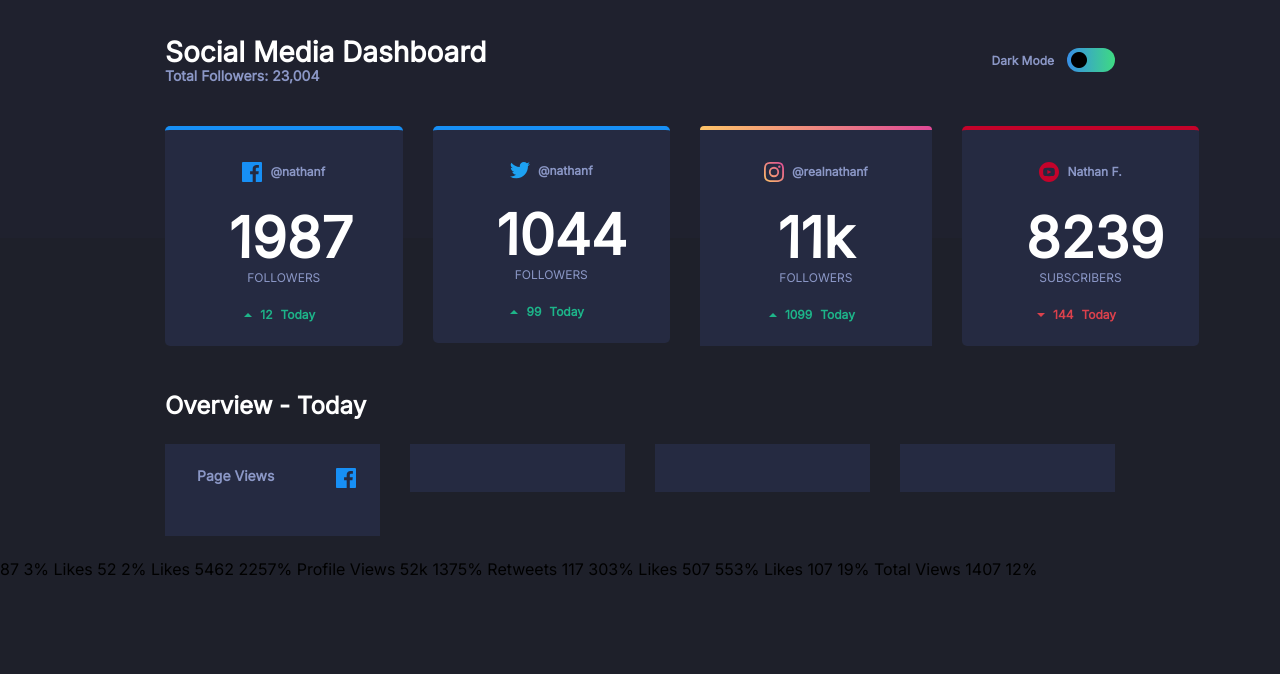
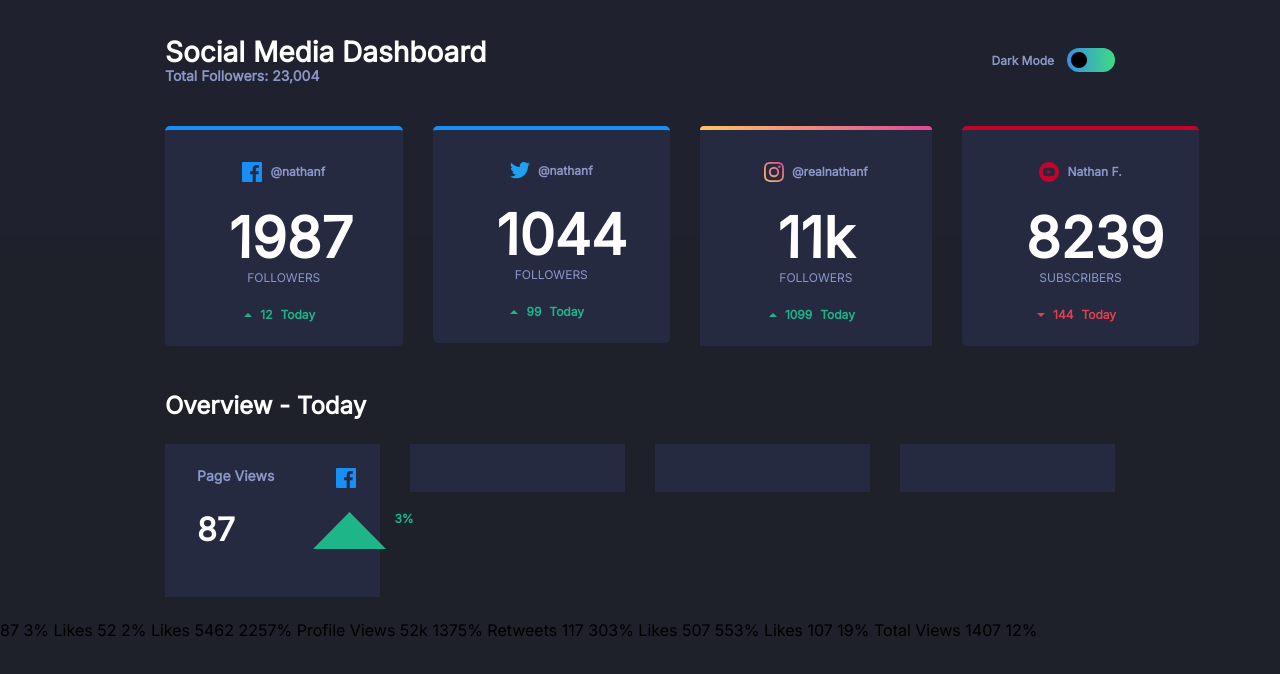
Before and after one commit to Bobel18/socialDashboardChallenge, a plain HTML site: page index.html in a window 1280 px wide. Drawn offline with Linux system fonts and the light colour scheme.

Commit message:
1ère card du container2

```diff
--- a/index.css
+++ b/index.css
@@ -106,7 +106,7 @@ body {
 .icon-symbol{
     padding-right: 8px;
 }
-.number{
+.number, .card2Number{
     font-weight: 700;
     font-size: 56px;
     color:hsl(0, 0%, 100%);
@@ -159,3 +159,9 @@ body {
     display: flex;
 
 }
+.card2Number{
+font-size: 32px;
+}
+.card2Foot{
+display: flex;
+}
--- a/index.html
+++ b/index.html
@@ -108,6 +108,13 @@
                     <div class="card2Text">Page Views</div>
                     <img src="images/icon-facebook.svg" alt="icon-facebook">
                 </div>
+                <div class="card2Head">
+                   <div class="card2Number">87</div>
+                   <div class=card2Foot>
+                    <img src="images/icon-up.svg" alt="icon-up" class="icon-symbol">
+                    <div class="cardFootText">3%</div>
+                   </div>
+                </div>
             </div>
         </div>
         <div class="column">
```
